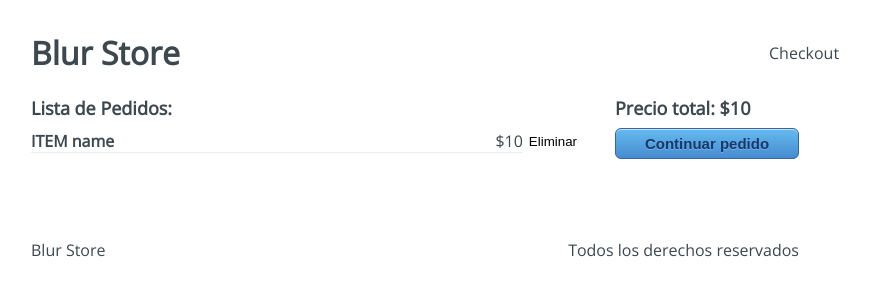
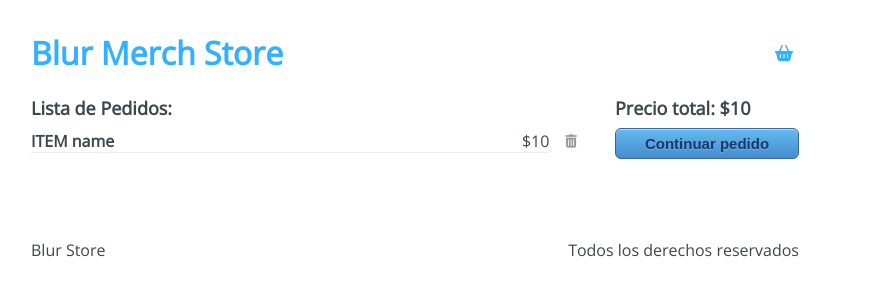
Before and after one commit to iblurdesigner/blur-store, a React app: page /checkout in a window 1280 px wide. Shown: the top 300 px of the page, without its empty margins (225-1095 px from the left). Built offline with nearby package versions, Linux system fonts and the light colour scheme.

Commit message:
Agregado el Link de React Router y los iconos con Fontawesome

```diff
--- a/public/index.html
+++ b/public/index.html
@@ -4,7 +4,11 @@
     <meta charset="UTF-8" />
     <meta http-equiv="X-UA-Compatible" content="IE=edge" />
     <meta name="viewport" content="width=device-width, initial-scale=1.0" />
-    <title>Document</title>
+    <title>Blur Merch Store</title>
+    <script
+      src="https://kit.fontawesome.com/1cf9683367.js"
+      crossorigin="anonymous"
+    ></script>
   </head>
   <body>
     <div id="app"></div>
--- a/src/components/Header.jsx
+++ b/src/components/Header.jsx
@@ -1,10 +1,17 @@
 import React from 'react'
+import { Link } from 'react-router-dom'
 import '../styles/components/Header.css'
 
 const Header = () => (
   <div className="Header">
-    <h1 className="Header-title">Blur Store</h1>
-    <div className="Header-checkout">Checkout</div>
+    <Link to="/">
+      <h1 className="Header-title">Blur Merch Store</h1>
+    </Link>
+    <div className="Header-checkout">
+      <Link to="/checkout">
+        <i className="fas fa-shopping-basket" />
+      </Link>
+    </div>
   </div>
 )
 
--- a/src/containers/Checkout.jsx
+++ b/src/containers/Checkout.jsx
@@ -1,4 +1,5 @@
 import React from 'react'
+import { Link } from 'react-router-dom'
 import '../styles/components/Checkout.css'
 
 const Checkout = () => (
@@ -10,12 +11,16 @@ const Checkout = () => (
           <h4>ITEM name</h4>
           <span>$10</span>
         </div>
-        <button type="button">Eliminar</button>
+        <button type="button">
+          <i className="fas fa-trash-alt" />
+        </button>
       </div>
     </div>
     <div className="Checkout-sidebar">
       <h3>Precio total: $10</h3>
-      <button type="button">Continuar pedido</button>
+      <Link to="/checkout/information">
+        <button type="button">Continuar pedido</button>
+      </Link>
     </div>
   </div>
 )
--- a/src/containers/Information.jsx
+++ b/src/containers/Information.jsx
@@ -1,4 +1,5 @@
 import React from 'react'
+import { Link } from 'react-router-dom'
 import '../styles/components/Information.css'
 
 const Information = () => (
@@ -22,7 +23,9 @@ const Information = () => (
       </div>
       <div className="Information-buttons">
         <div className="Information-back">Regresar</div>
-        <div className="Information-next">Pagar</div>
+        <Link to="/checkout/payment">
+          <div className="Information-next">Pagar</div>
+        </Link>
       </div>
     </div>
     <div className="Information-sidebar">
```
